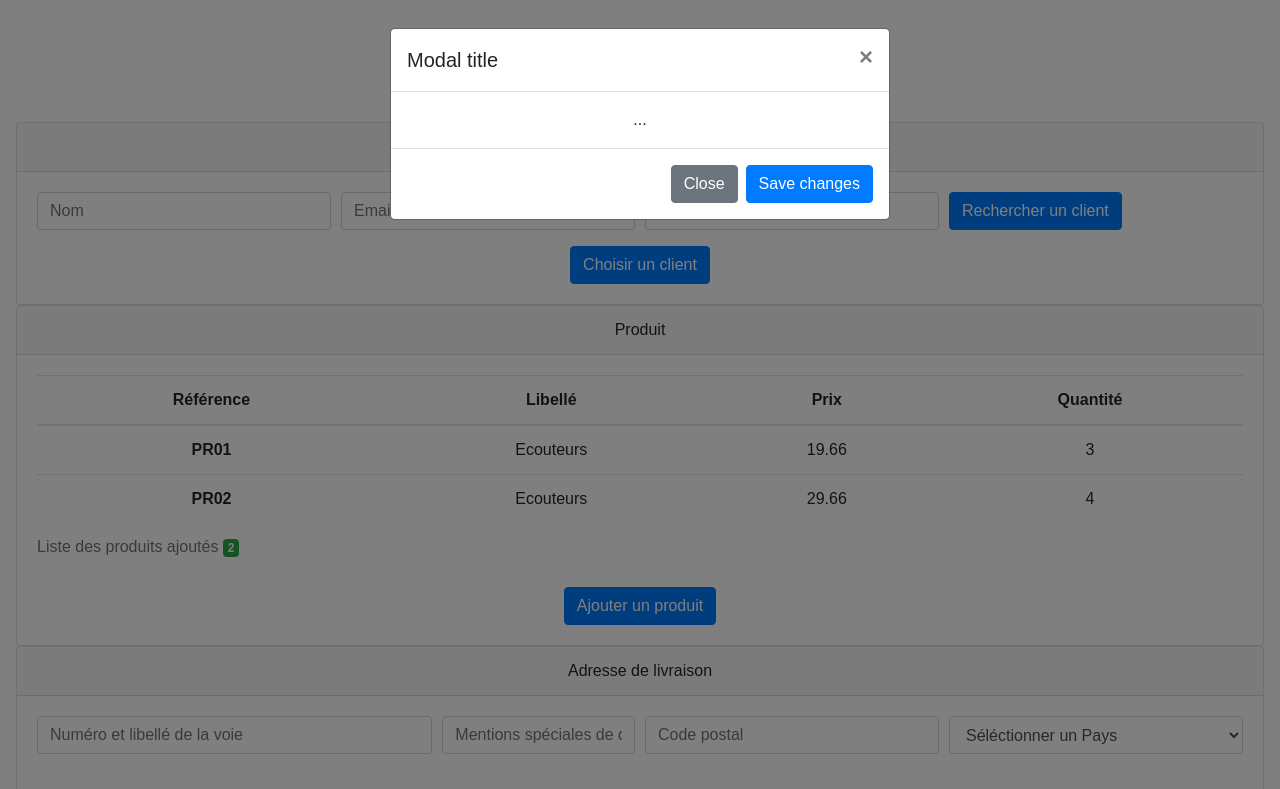
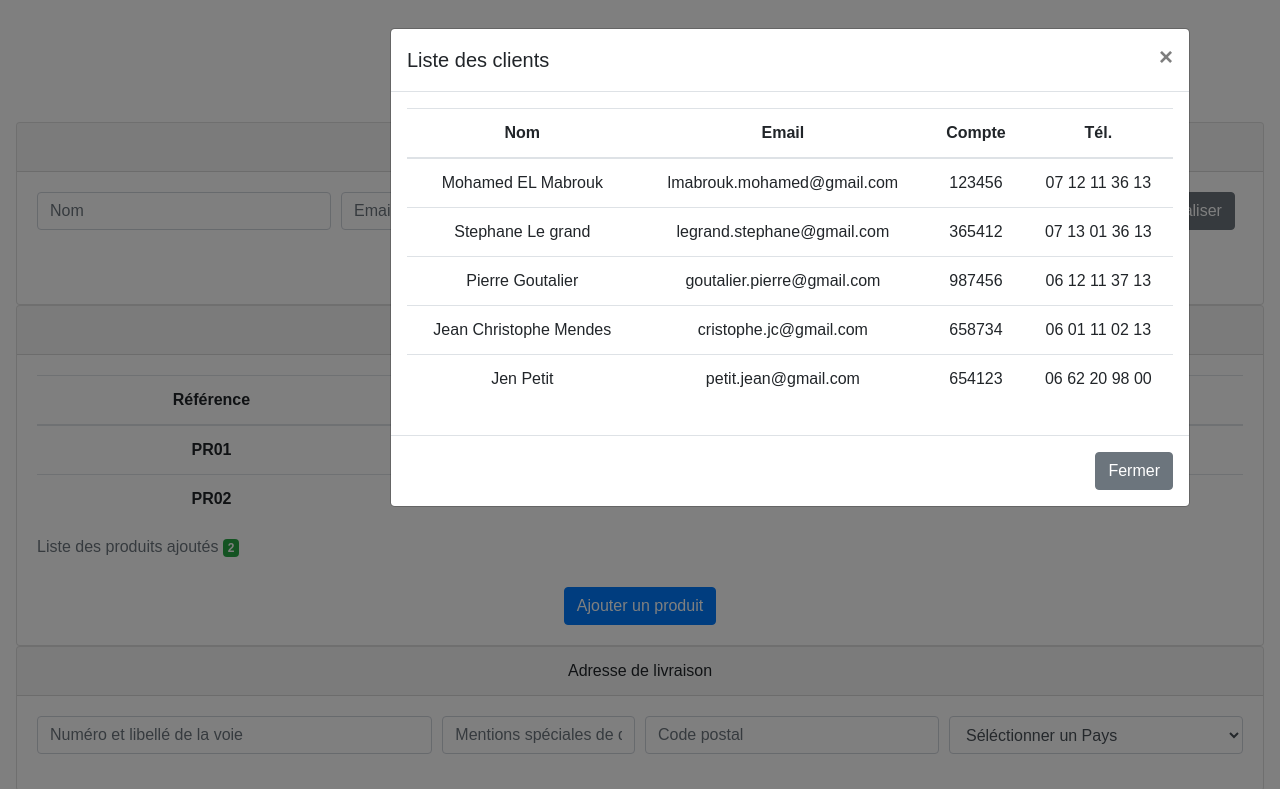
Before and after one commit to mohamedmk1/TDDAngularJS, a website built with webpack: page src/public/index.html in a window 1280 px wide. Both pictures are taken after a click on the button "Choisir un client". Shown: the top 789 px of the page. Built offline with nearby package versions, Linux system fonts and the light colour scheme; some packages are replaced by stand-ins of ours.

Commit message:
manage customer actions

```diff
--- a/_tmp/docs/references.txt
+++ b/_tmp/docs/references.txt
@@ -1 +1,7 @@
 core: https://github.com/preboot/angularjs-webpack
+
+https://github.com/toddmotto/angularjs-styleguide#component-module
+
+https://medium.com/@zamarrowski/angular-1-x-component-based-application-with-webpack-and-es6-dfab450f2df4
+
+http://hantsy.blogspot.com/2016/11/getting-started-with-angular-15-and-es6.html
--- a/package.json
+++ b/package.json
@@ -23,7 +23,9 @@
     "angular": "^1.7.0",
     "bootstrap": "^4.2.1",
     "jquery": "^3.3.1",
-    "popper.js": "^1.14.6"
+    "lodash": "^4.17.11",
+    "popper.js": "^1.14.6",
+    "toastr": "^2.1.4"
   },
   "devDependencies": {
     "ajv": "^6.4.0",
--- a/src/app/app.html
+++ b/src/app/app.html
@@ -9,19 +9,23 @@
     <div class="card-body">
       <form class="form-row">
         <div class="form-group col-md-3">
-          <input type="text" class="form-control" placeholder="Nom">
+          <input type="text" class="form-control" placeholder="Nom" ng-model="vm.customerForm.name">
         </div>
         <div class="form-group col-md-3">
-          <input type="text" class="form-control" placeholder="Email">
+          <input type="text" class="form-control" placeholder="Email" ng-model="vm.customerForm.email">
         </div>
         <div class="form-group col-md-3">
-          <input type="text" class="form-control" placeholder="Numéro de compte">
+          <input type="text" class="form-control" placeholder="Numéro de compte" ng-model="vm.customerForm.accountNumber">
         </div>
         <div class="col-auto">
-          <button type="submit" class="btn btn-primary mb-2">Rechercher un client</button>
+          <button type="button" class="btn btn-primary mb-2" ng-click="vm.searchCustomer();">Rechercher un client</button>
+          <button type="button" class="btn btn-secondary mb-2" ng-click="vm.resetSearchCustomer();">Réinitialiser</button>
         </div>
       </form>
-      <customer-list></customer-list>
+      <button type="button" class="btn btn-primary" ng-click="vm.chooseCustomer();">
+        Choisir un client
+      </button>
+      <customer-list list="vm.customersList" on-selected-customer="vm.onSelectedCustomer"></customer-list>
     </div>
   </div>
 
--- a/src/app/app.js
+++ b/src/app/app.js
@@ -1,9 +1,13 @@
 import angular from 'angular';
 import 'bootstrap';
 import customerList from './components/custsomer-list.component'
+import _ from "lodash";
+import $ from "jquery";
+import toastr from "toastr";
 
 import '../style/app.css';
 import 'bootstrap/dist/css/bootstrap.min.css';
+import './../../node_modules/toastr/build/toastr.css';
 
 
 let app = () => {
@@ -14,10 +18,123 @@ let app = () => {
   }
 };
 
+
 class AppCtrl {
+
   constructor() {
-    var vm = this;
-    vm.url = 'https://github.com/preboot/angular-webpack';
+    this.onSelectedCustomer = this.onSelectedCustomer.bind(this);
+    this.customerForm = {};
+    this.customersList= [];
+    this.url = 'https://github.com/preboot/angular-webpack';
+  }
+
+  $onInit(){
+    this.setCustomersList(this.getCustomersList());
+  }
+
+  getCustomersList(){
+    return [
+      {
+        "Nom": "EL Mabrouk",
+        "Prenom": "Mohamed",
+        "Email": "lmabrouk.mohamed@gmail.com",
+        "AccountNumber": "123456",
+        "Phone": "07 12 11 36 13",
+        "Adresse": "2 Rue de Provigny - Cachan (94230)"
+      },
+      {
+        "Nom": "Le grand",
+        "Prenom": "Stephane",
+        "Email": "legrand.stephane@gmail.com",
+        "AccountNumber": "365412",
+        "Phone": "07 13 01 36 13",
+        "Adresse": "13 Rue Mendes - Paris (75003)"
+      },
+      {
+        "Nom": "Goutalier",
+        "Prenom": "Pierre",
+        "Email": "goutalier.pierre@gmail.com",
+        "AccountNumber": "987456",
+        "Phone": "06 12 11 37 13",
+        "Adresse": "21 Rue Jean - Paris (75019)"
+      },
+      {
+        "Nom": "Mendes",
+        "Prenom": "Jean Christophe",
+        "Email": "cristophe.jc@gmail.com",
+        "AccountNumber": "658734",
+        "Phone": "06 01 11 02 13",
+        "Adresse": "104 Rue France - Paris (75018)"
+      },
+      {
+        "Nom": "Petit",
+        "Prenom": "Jen",
+        "Email": "petit.jean@gmail.com",
+        "AccountNumber": "654123",
+        "Phone": "06 62 20 98 00",
+        "Adresse": "203 Rue Leclerc - Paris (75002)"
+      }
+    ];
+  }
+
+  setCustomersList(customers){
+    this.customersList = customers;
+  }
+
+  getCustomer(){
+    return this.customerForm;
+  }
+
+  setCustomer(customer){
+    this.customerForm.name = customer.Prenom + " " + customer.Nom;
+    this.customerForm.email = customer.Email;
+    this.customerForm.accountNumber = customer.AccountNumber;
+  }
+
+  searchCustomer(){
+    this.setCustomersList(this.getCustomersList());
+
+    if(_.isEmpty(this.customerForm)){
+      toastr.error("Veuillez saisir un critére de recherche client");
+    }
+    else{
+      if(this.customerForm.name){
+        var searchFullName = this.customerForm.name;
+        this.customersList = _.filter(this.customersList, function(item){
+          var fullName = item.Prenom + " "+ item.Nom;
+          return _.includes(fullName, searchFullName)
+        });
+      }
+      if(this.customerForm.email){
+        this.customersList = _.filter(this.customersList, o => o.Email.includes(this.customerForm.email));
+      }
+      if(this.customerForm.accountNumber){
+        this.customersList = _.filter(this.customersList, o => o.AccountNumber.includes(this.customerForm.accountNumber));
+      }
+
+      if(this.customersList.length === 0){
+        toastr.error("Aucun client ne correspond aux critéres recherchés");
+      }
+      else if(this.customersList.length === 1){
+        this.setCustomer(this.customersList[0]);
+      }
+      else{
+        $('#clientModal').modal('show');
+      }
+    }
+  }
+
+  chooseCustomer(){
+    this.setCustomersList(this.getCustomersList());
+    $('#clientModal').modal('show');
+  }
+
+  resetSearchCustomer(){
+    this.customerForm = {};
+  }
+
+  onSelectedCustomer(customer){
+    this.setCustomer(customer);
   }
 }
 
--- a/src/app/components/customer-list.template.html
+++ b/src/app/components/customer-list.template.html
@@ -1,21 +1,35 @@
-<button type="button" class="btn btn-primary" data-toggle="modal" data-target="#clientModal">
-  Choisir un client
-</button>
 <div class="modal fade" id="clientModal" tabindex="-1" role="dialog" aria-labelledby="exampleModalLabel" aria-hidden="true">
   <div class="modal-dialog" role="document">
-    <div class="modal-content">
+    <div class="modal-content" style="width: 800px;">
       <div class="modal-header">
-        <h5 class="modal-title" id="exampleModalLabel">Modal title</h5>
+        <h5 class="modal-title" id="exampleModalLabel">Liste des clients</h5>
         <button type="button" class="close" data-dismiss="modal" aria-label="Close">
           <span aria-hidden="true">&times;</span>
         </button>
       </div>
       <div class="modal-body">
-        ...
+
+          <table class="table">
+            <thead>
+              <tr>
+                <th scope="col">Nom</th>
+                <th scope="col">Email</th>
+                <th scope="col">Compte</th>
+                <th scope="col">Tél.</th>
+              </tr>
+            </thead>
+            <tbody>
+              <tr ng-repeat="customer in vm.list" ng-click="vm.onSelectCustomer(customer)">
+                <td>{{customer.Prenom}} {{customer.Nom}}</th>
+                <td>{{customer.Email}}</td>
+                <td>{{customer.AccountNumber}}</td>
+                <td>{{customer.Phone}}</td>
+              </tr>
+            </tbody>
+          </table>
       </div>
       <div class="modal-footer">
-        <button type="button" class="btn btn-secondary" data-dismiss="modal">Close</button>
-        <button type="button" class="btn btn-primary">Save changes</button>
+        <button type="button" class="btn btn-secondary" data-dismiss="modal">Fermer</button>
       </div>
     </div>
   </div>
--- a/src/app/components/custsomer-list.component.js
+++ b/src/app/components/custsomer-list.component.js
@@ -1,11 +1,22 @@
-function customerListCtrl() {
-  console.log("aaaaa");
+import $ from "jquery";
+
+class customerListCtrl {
+  constructor(){};
+  $onInit() {
+  }
+
+  onSelectCustomer(customer){
+    $('#clientModal').modal('hide');
+    this.onSelectedCustomer(customer);
+  }
 }
 
 module.exports = {
   template: require('./customer-list.template.html'),
   controller: customerListCtrl,
+  controllerAs: 'vm',
   bindings: {
-    // pokemons: '='
+    list: '=',
+    onSelectedCustomer: '<'
   }
 }
```
Also changed, not shown: 1 other file.
